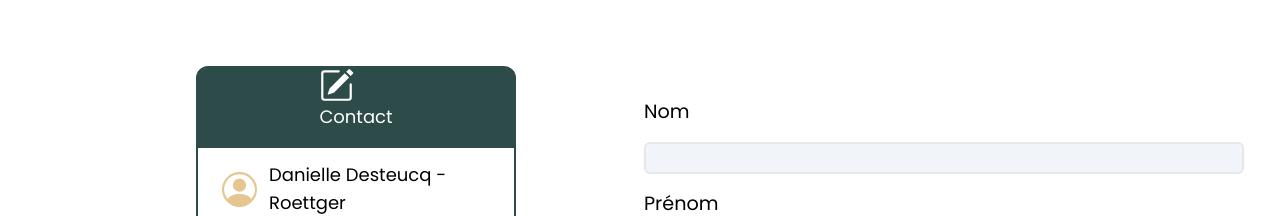
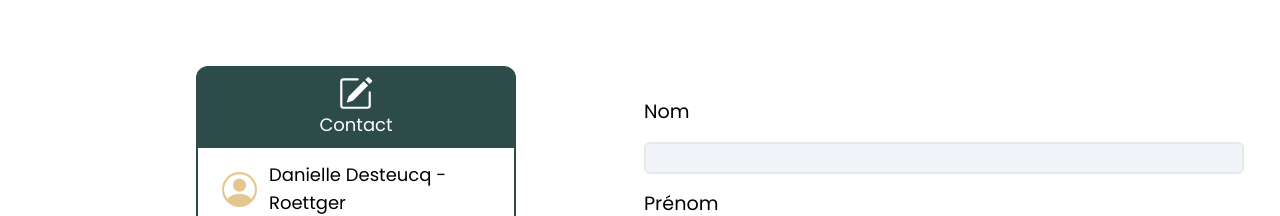
Before and after one commit to Benjamin-Dervieux/Dani-website, a Next.js app: page /contact in a window 1280 px wide. Shown: the part 483-699 px from the top of the page. Built offline with nearby package versions, Linux system fonts and the light colour scheme; no server answers.

Commit message:
contact div centered

```diff
--- a/pages/contact.js
+++ b/pages/contact.js
@@ -115,9 +115,11 @@ const Contact = () => {
         <div>
           <div className="flex justify-center">
             <div className="mt-8 w-80 h-72 border-2 border-dani-green rounded-xl">
-              <div className="w-[316px] h-20 bg-dani-green flex rounded-t-lg flex-col items-center">
+              <div className="w-[316px] h-20 bg-dani-green flex rounded-t-lg flex-col justify-center items-center">
                 <div className="text-white text-lg">
-                  <BsPencilSquare size={35} />
+                  <div className="flex justify-center">
+                    <BsPencilSquare size={35} />
+                  </div>
                   <h2>{t.contact}</h2>
                 </div>
               </div>
```
